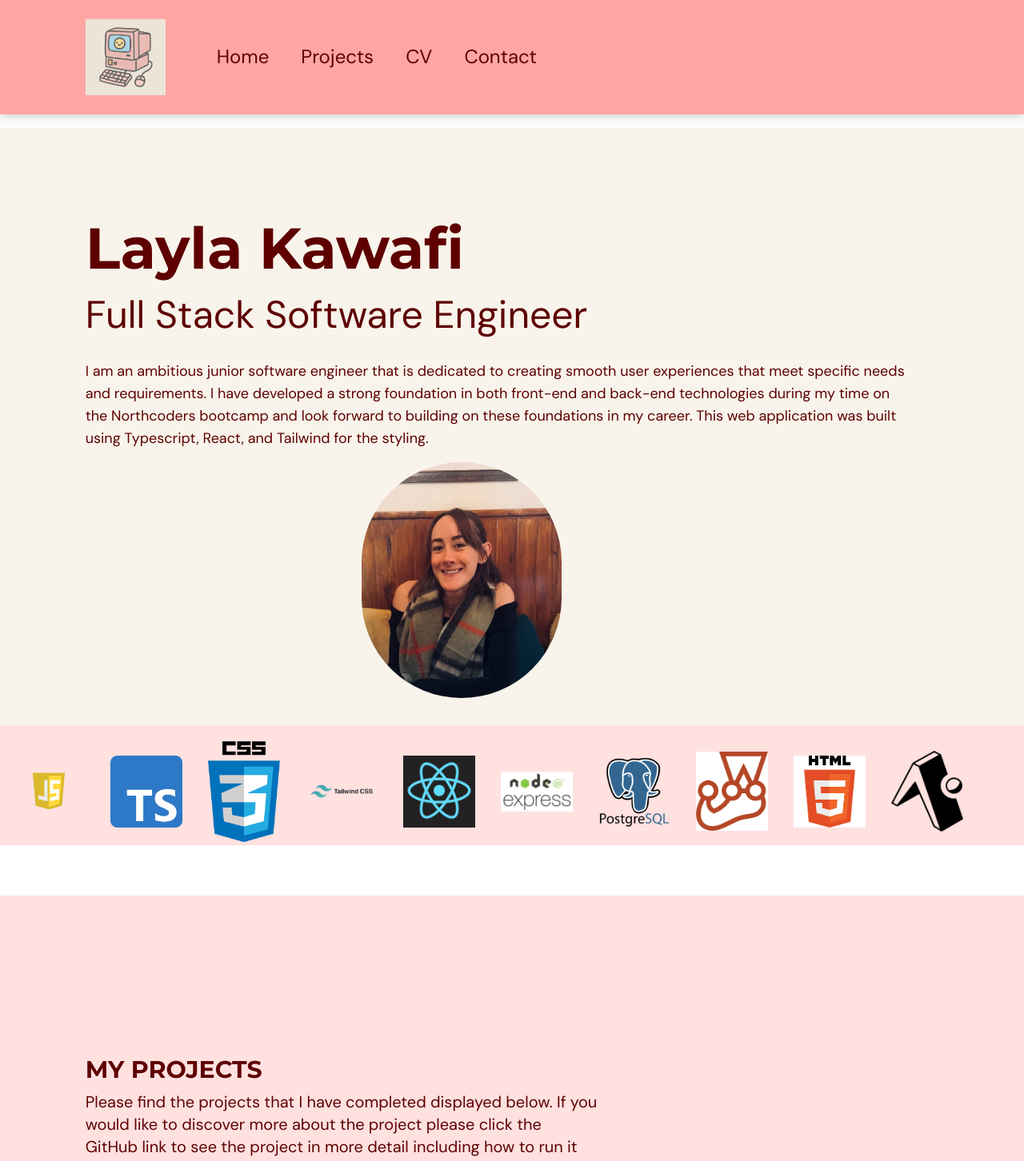
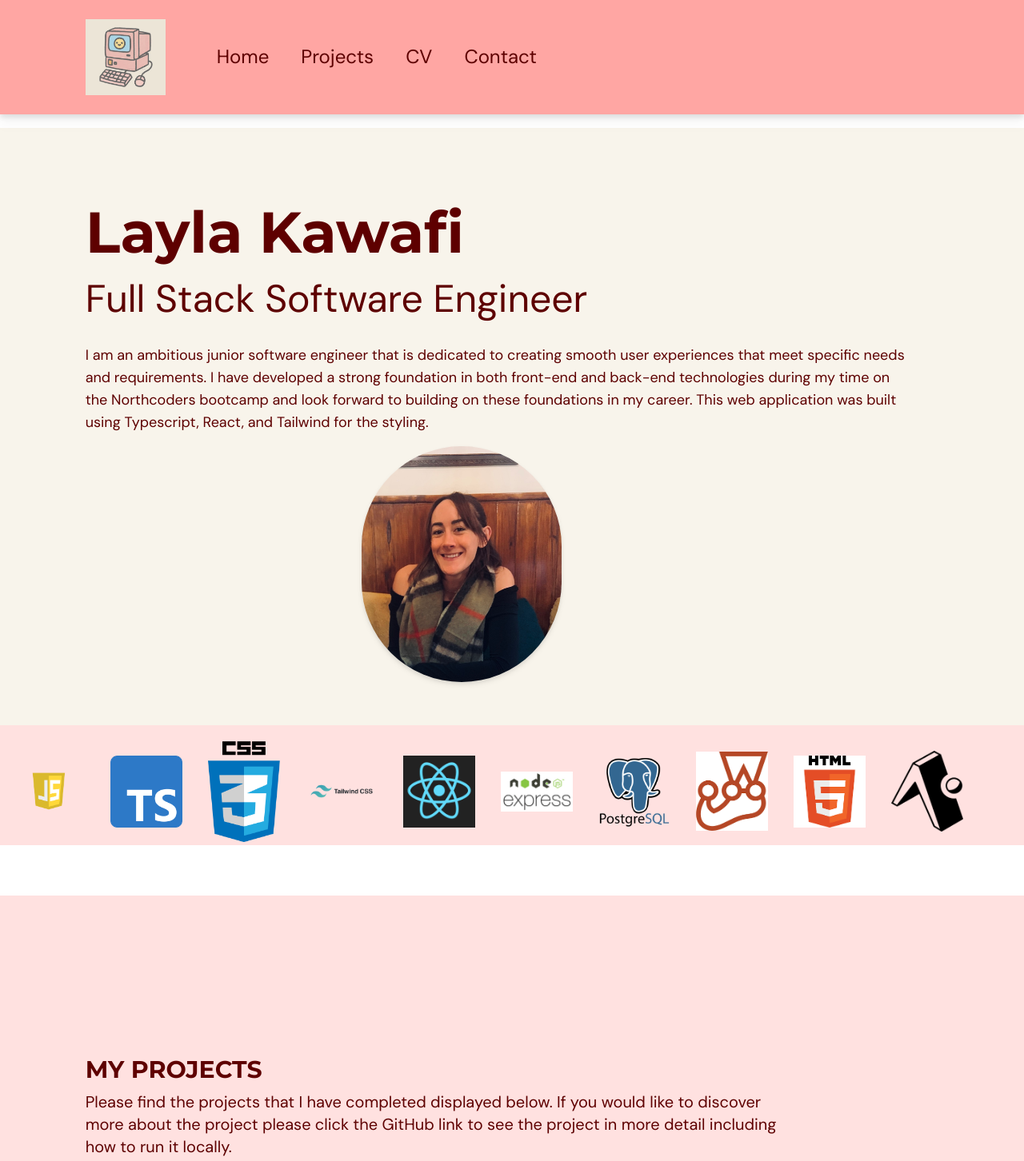
Before and after one commit to layla93k/portfolio-web-app, a React (Vite) app: page / in a window 1280 px wide. Shown: the top 1452 px of the page at 80% size. Built offline with nearby package versions, Linux system fonts and the light colour scheme.

Commit message:
minor tweaks

```diff
--- a/src/scenes/cv/index.tsx
+++ b/src/scenes/cv/index.tsx
@@ -21,7 +21,7 @@ const CV = ({setSelectedPage}: Props) => {
             visible: { opacity: 1, x: 0 },
           }}
         >
-          <div className="md:w-3/5 mt-20">
+          <div className="md:w-5/6 mt-20">
             <HText>CURRICULUM VITAE</HText>
             <p className="py-5 text-xl mt-0">
              Details of my work experience and education can be found below.
--- a/src/scenes/home/index.tsx
+++ b/src/scenes/home/index.tsx
@@ -47,7 +47,7 @@ const Home = ({ setSelectedPage }: Props) => {
             </p>
             <div className="flex basis-3/5 justify-center
               md:ml-40 md:mt-4 md:justify-items-end ">
-            <img className="rounded-full" alt="photo-of-layla-kawafi" src={profilePhoto} height="250px" width="250px"/>
+            <img className="rounded-full mb-10 drop-shadow-md" alt="photo-of-layla-kawafi" src={profilePhoto} height="250px" width="250px"/>
             </div>
             </div>
             </div>
--- a/src/scenes/projects/index.tsx
+++ b/src/scenes/projects/index.tsx
@@ -62,10 +62,10 @@ const Projects = ({ setSelectedPage }: Props) => {
             visible: { opacity: 1, x: 0 },
           }}
         >
-          <div className="md:w-3/5">
+          <div className="md:w-5/6">
             <HText>MY PROJECTS</HText>
             <p className="text-xl mt-2">
-              Please find the projects that I have completed displayed below. If you would like to discover more about the project please click the GitHub link to see the project in more detail including how to run it locally yourself.
+              Please find the projects that I have completed displayed below. If you would like to discover more about the project please click the GitHub link to see the project in more detail including how to run it locally.
             </p>
           </div>
         </motion.div>
```
